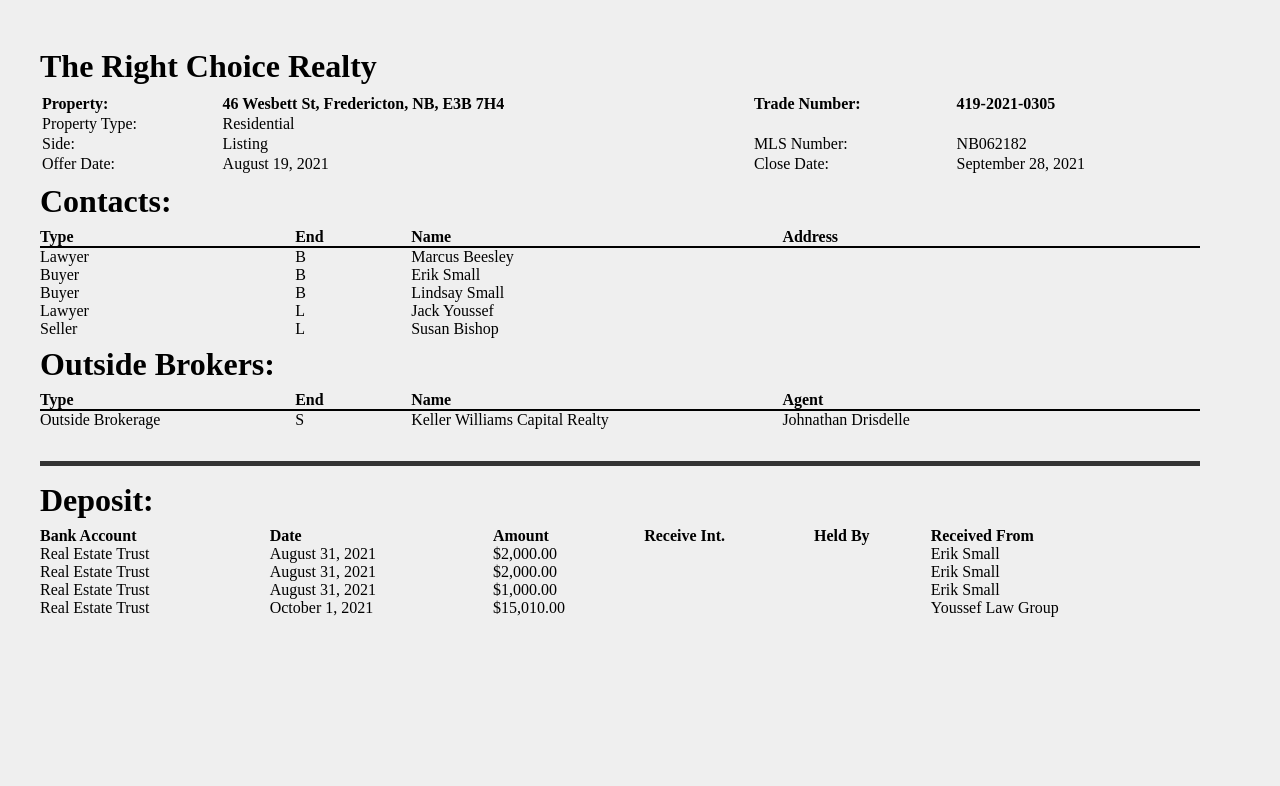
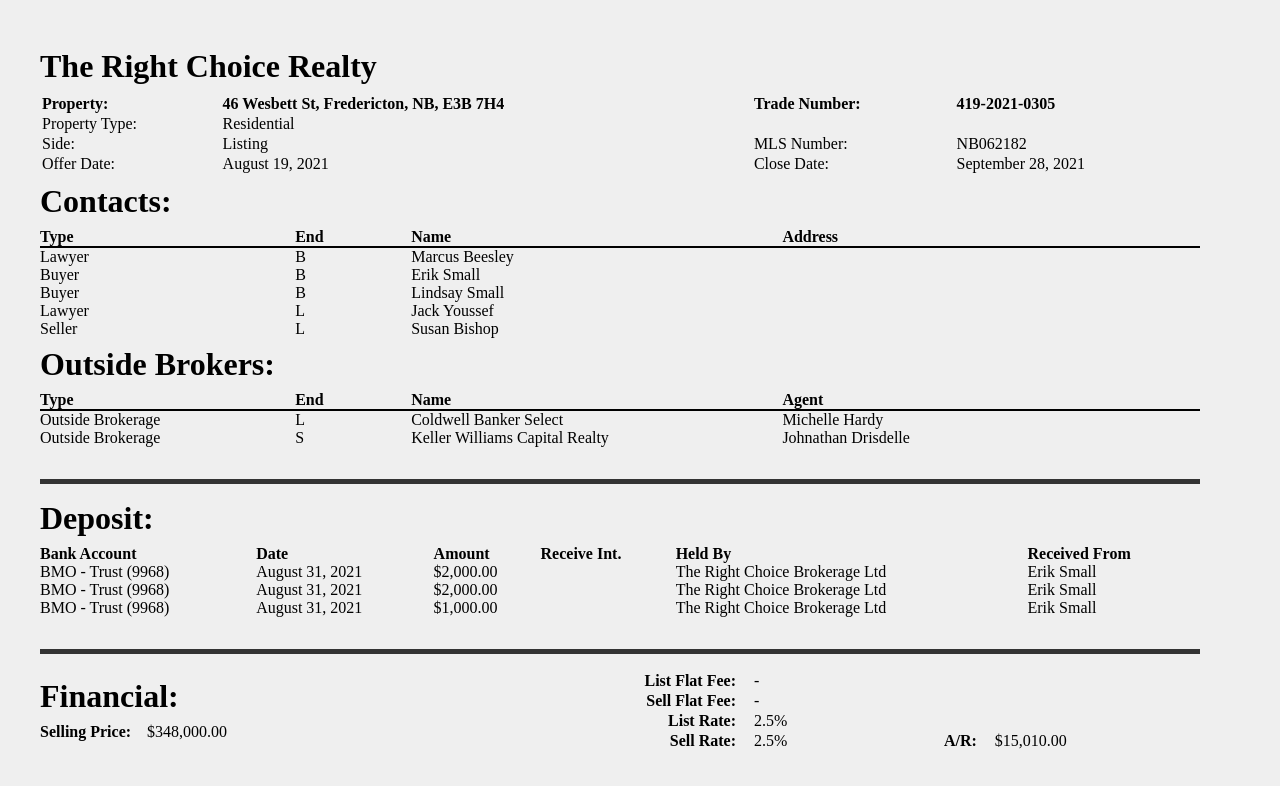
Before and after one commit to chrisbeatty00/right-choice-report-next, a Next.js app: page /deal/1 in a window 1280 px wide. Shown: the top 786 px of the page. Built offline with nearby package versions, Linux system fonts and the light colour scheme.

Commit message:
WIP Financials section

```diff
--- a/src/components/Deposit.tsx
+++ b/src/components/Deposit.tsx
@@ -1,5 +1,7 @@
 import styles from "@right-choice/styles/Deposit.module.css";
-import type { Transaction } from "../types";
+import type { TransactionData } from "../types";
+
+const TRUST_ACCOUNT_ID = 916;
 
 const formatDate = (date: string) =>
   new Date(date).toLocaleDateString("en-CA", { dateStyle: "long" });
@@ -8,15 +10,17 @@
   style: "currency",
   currency: "USD",
 });
-const thing = currencyFormatter.resolvedOptions().maximumFractionDigits;
 
 const formatCurrency = (amount: string) =>
   currencyFormatter.format(parseInt(amount, 10));
 
-function Deposit({ transactions = [] }: { transactions: Transaction[] }) {
-  console.log(
-    transactions.map((t) => [t.attributes.type, t.attributes.contactName])
-  );
+function Deposit({ transactionData }: { transactionData: TransactionData }) {
+  const trustAccountMapping = transactionData.included.find((included) => {
+    return (
+      included.type === "bankAccountMapping" &&
+      included.id === TRUST_ACCOUNT_ID.toString()
+    );
+  });
 
   return (
     <>
@@ -31,18 +35,20 @@
             <th>Held By</th>
             <th>Received From</th>
           </tr>
-          {transactions
+          {transactionData.data
             .filter(
               (transaction) =>
-                transaction.attributes.type === "TrustDepositTransaction"
+                transaction.attributes.type === "TrustDepositTransaction" &&
+                transaction.relationships.bankAccountMapping.data.id ===
+                  TRUST_ACCOUNT_ID.toString()
             )
             .map((transaction) => (
               <tr key={transaction.id}>
-                <td>Real Estate Trust</td>
+                <td>{trustAccountMapping?.attributes.name}</td>
                 <td>{formatDate(transaction.attributes.createdAt)}</td>
                 <td>{formatCurrency(transaction.attributes.amount)}</td>
-                <td>{}</td>
-                <td>{}</td>
+                <td></td>
+                <td>The Right Choice Brokerage Ltd</td>
                 <td>{transaction.attributes.contactName}</td>
               </tr>
             ))}
--- /dev/null
+++ b/src/components/Financial.tsx
@@ -0,0 +1,104 @@
+import styles from "@right-choice/styles/Financial.module.css";
+import type { FinancialData, TransactionData, Deal } from "../types";
+
+const currencyFormatter = new Intl.NumberFormat("en-US", {
+  style: "currency",
+  currency: "USD",
+});
+
+const formatCurrency = (amount: string | undefined) => {
+  if (!amount) return "-";
+
+  const value = parseInt(amount, 10);
+  return value === 0 ? "-" : currencyFormatter.format(value);
+};
+
+const calculateRates = (
+  listOnTheFirstPercent: string | undefined,
+  sellOnTheFirstPercent: string | undefined
+) => {
+  if (!listOnTheFirstPercent || !sellOnTheFirstPercent) return ["-", "-"];
+
+  const list = parseFloat(listOnTheFirstPercent);
+  const sell = parseFloat(sellOnTheFirstPercent);
+
+  const listRate = `${list - sell}%`;
+  const sellRate = `${sell}%`;
+
+  return [listRate, sellRate];
+};
+
+function Financial({
+  financialData = {},
+  transactionData = [],
+  deal,
+}: {
+  financialData: FinancialData;
+  transactionData: TransactionData;
+  deal: Deal;
+}) {
+  const listFlatFee = formatCurrency(
+    financialData?.data?.attributes?.listingBonusOrFlatFee
+  );
+  const sellFlatFee = formatCurrency(
+    financialData?.data?.attributes.sellBonusOrFlatFee
+  );
+
+  const [listRate, sellRate] = calculateRates(
+    financialData?.data?.attributes.listingOnTheFirstPercent,
+    financialData?.data?.attributes.sellOnTheFirstPercent
+  );
+
+  const accountsReceivableTransaction = transactionData.data.find(
+    (transaction) => {
+      return (
+        transaction.attributes.type === "TrustDepositTransaction" &&
+        transaction.relationships.bankAccountMapping.data.id === "915"
+      );
+    }
+  );
+
+  return (
+    <>
+      <div className={styles.heading}>
+        <div>
+          <h1>Financial:</h1>
+          <span style={{ fontWeight: "bold" }}>Selling Price:</span>
+          <span style={{ paddingLeft: "1em" }}>
+            {formatCurrency(deal.sellPrice)}
+          </span>
+        </div>
+        <div>
+          <table className={styles.feeTable}>
+            <tbody>
+              <tr>
+                <th>List Flat Fee:</th>
+                <td colSpan={3}>{listFlatFee}</td>
+              </tr>
+              <tr>
+                <th>Sell Flat Fee:</th>
+                <td colSpan={3}>{sellFlatFee}</td>
+              </tr>
+              <tr>
+                <th>List Rate:</th>
+                <td colSpan={3}>{listRate}</td>
+              </tr>
+              <tr>
+                <th>Sell Rate:</th>
+                <td>{sellRate}</td>
+                <th>A/R:</th>
+                <td>
+                  {formatCurrency(
+                    accountsReceivableTransaction?.attributes.amount
+                  )}
+                </td>
+              </tr>
+            </tbody>
+          </table>
+        </div>
+      </div>
+    </>
+  );
+}
+
+export default Financial;
--- a/src/components/OutsideBrokers.tsx
+++ b/src/components/OutsideBrokers.tsx
@@ -26,7 +26,6 @@
           </tr>
           {Object.values(contacts)
             .filter((contact) => contact.role === "outside_brokerage")
-            .filter((contact) => contact.side === "sell")
             .map((contact) => (
               <tr key={contact.name}>
                 <td className={styles.capitalize}>{toNoCase(contact.role)}</td>
--- /dev/null
+++ b/src/financials.js
@@ -0,0 +1,59 @@
+module.exports = {
+  data: {
+    id: "158012",
+    type: "dealFinancials",
+    attributes: {
+      depositRemaining: "0.0",
+      depositHeldByUs: "true",
+      depositHeldByName: "The Right Choice Brokerage",
+      excessRemaining: "0.0",
+      payoutRemaining: "0.0",
+      unpaidDeductions: "0.0",
+      depositRequired: "20010.0",
+      depositReceived: "20010.0",
+      releasedTotal: "-0.0",
+      payoutTotal: "19259.62",
+      otherIncomeTotal: "0.0",
+      otherIncomeTax: "0.0",
+      otherIncomeNet: "0.0",
+      commissionTrustBalance: "0.0",
+      trustBalance: "0.0",
+      transferredTotal: "-5000.0",
+      internalPayoutTotal: "6753.37",
+      outsideBrokeragePayoutTotal: "12506.25",
+      expectedTrustDeposit: "5000.0",
+      totalInternalCommission: "7503.75",
+      listingOnTheFirstAmount: "100000.0",
+      listingOnTheFirstPercent: "5.0",
+      listingOnRemainingPercent: "0.0",
+      listingBonusOrFlatFee: "0.0",
+      sellOnTheFirstAmount: "100000.0",
+      sellOnTheFirstPercent: "2.5",
+      sellOnRemainingPercent: "0.0",
+      sellBonusOrFlatFee: "0.0",
+      commissionType: "percent_and_bonus",
+      listTotalNet: "8700.0",
+      listTotalTax: "1305.0",
+      listingTaxOverride: "",
+      listTotalGross: "10005.0",
+      sellTotalNet: "8700.0",
+      sellTotalTax: "1305.0",
+      sellTaxOverride: "",
+      sellTotalGross: "10005.0",
+      totalNet: "17400.0",
+      totalTax: "2610.0",
+      totalGross: "20010.0",
+      listingTotalNet: "17400.0",
+      listingTotalTax: "2610.0",
+      listingTotalGross: "20010.0",
+      listingFirstAmountProduct: "17400.0",
+      listingRemainingGross: "0.0",
+      listingRemainingProduct: "0.0",
+      sellFirstAmountProduct: "8700.0",
+      sellRemainingGross: "0.0",
+      sellRemainingProduct: "0.0",
+      listingCalculatedTax: "2610.0",
+      sellCalculatedTax: "1305.0",
+    },
+  },
+};
--- a/src/pages/deal/[id].tsx
+++ b/src/pages/deal/[id].tsx
@@ -1,14 +1,21 @@
 import Head from "next/head";
 import styles from "@right-choice/styles/Deal.module.css";
-import deal from "../../deal.js";
-import accesses from "../../accesses.js";
-import transactions from "../../transactions.js";
 import Property from "../../components/Property";
 import Contacts from "../../components/Contacts";
-import type { Contact, Deal, Transaction } from "../../types.js";
+import type {
+  Contact,
+  Deal,
+  TransactionData,
+  FinancialData,
+} from "../../types.js";
 import { getContacts } from "../../lib/getAddress.js";
 import OutsideBrokers from "../../components/OutsideBrokers";
 import Deposit from "../../components/Deposit";
+import Financial from "../../components/Financial";
+// data
+import deal from "../../deal.js";
+import transactions from "../../transactions.js";
+import financials from "../../financials.js";
 
 const FULL_DEAL_NUMBER = "419-2021-0305";
 
@@ -27,21 +34,26 @@
   };
 }
 
-export function getTransactions(dealId: string): Transaction[] {
-  const data = transactions.data as unknown;
-  return data as Transaction[];
+function getTransactions(dealId: string): TransactionData {
+  return transactions as unknown as TransactionData;
+}
+
+function getFinancials(dealId: string): FinancialData {
+  return financials as unknown as FinancialData;
 }
 
 export function getStaticProps() {
   const deal = getDeal(FULL_DEAL_NUMBER);
   const contacts = fetchContacts(deal.id);
-  const transactions = getTransactions(deal.id);
+  const transactionData = getTransactions(deal.id);
+  const financialData = getFinancials(deal.id);
 
   return {
     props: {
       deal,
       contacts,
-      transactions,
+      transactionData,
+      financialData,
     },
   };
 }
@@ -49,13 +61,18 @@
 type DealProps = {
   deal: any;
   contacts: Record<string, Contact>;
-  transactions: Transaction[];
+  transactionData: TransactionData;
+  financialData: FinancialData;
 };
 
 export default function DealReport({
   deal,
   contacts = {},
-  transactions = [],
+  transactionData = {
+    data: [],
+    included: [],
+  },
+  financialData = {},
 }: DealProps) {
   if (!deal || !contacts) {
     return <div>nothing</div>;
@@ -73,7 +90,13 @@
           <Contacts contacts={contacts} />
           <OutsideBrokers contacts={contacts} />
           <hr className={styles.separator} />
-          <Deposit transactions={transactions} />
+          <Deposit transactionData={transactionData} />
+          <hr className={styles.separator} />
+          <Financial
+            financialData={financialData}
+            deal={deal}
+            transactionData={transactionData}
+          />
         </div>
       </main>
     </>
--- /dev/null
+++ b/src/styles/Financial.module.css
@@ -0,0 +1,39 @@
+.heading {
+  display: flex;
+}
+
+.heading > div {
+  flex: 1;
+}
+
+.heading .feeTable {
+  width: 100%;
+}
+
+.heading .feeTable th {
+  width: 20%;
+  text-align: right;
+}
+
+.heading .feeTable td {
+  padding-left: 1em;
+}
+
+.heading .feeTable .value {
+  margin-left: 1em;
+}
+
+.table {
+  width: 100%;
+  border-collapse: collapse;
+  border-spacing: 0;
+}
+
+.table th,
+.table td {
+  text-align: left;
+}
+
+.table th {
+  color: black;
+}
--- a/src/transactions.js
+++ b/src/transactions.js
@@ -823,15 +823,38 @@
       },
     },
   ],
+  included: [
+    {
+      id: "916",
+      type: "bankAccountMapping",
+      attributes: {
+        name: "BMO - Trust (9968)",
+      },
+    },
+    {
+      id: "915",
+      type: "bankAccountMapping",
+      attributes: {
+        name: "BMO - Commission (9976)",
+      },
+    },
+    {
+      id: "917",
+      type: "bankAccountMapping",
+      attributes: {
+        name: "BMO - Operating (0045)",
+      },
+    },
+  ],
   meta: {
     count: 11,
   },
   links: {
     first:
-      "https://api.loft47.com/v1/brokerages/310/deals/158012/transactions?page%5Bnumber%5D=1",
-    self: "https://api.loft47.com/v1/brokerages/310/deals/158012/transactions?page%5Bnumber%5D=1",
-    prev: "https://api.loft47.com/v1/brokerages/310/deals/158012/transactions?page%5Bnumber%5D=1",
-    next: "https://api.loft47.com/v1/brokerages/310/deals/158012/transactions?page%5Bnumber%5D=2",
-    last: "https://api.loft47.com/v1/brokerages/310/deals/158012/transactions?page%5Bnumber%5D=2",
+      "https://api.loft47.com/v1/brokerages/310/deals/158012/transactions?include=bank_account_mapping&page%5Bnumber%5D=1",
+    self: "https://api.loft47.com/v1/brokerages/310/deals/158012/transactions?include=bank_account_mapping&page%5Bnumber%5D=1",
+    prev: "https://api.loft47.com/v1/brokerages/310/deals/158012/transactions?include=bank_account_mapping&page%5Bnumber%5D=1",
+    next: "https://api.loft47.com/v1/brokerages/310/deals/158012/transactions?include=bank_account_mapping&page%5Bnumber%5D=2",
+    last: "https://api.loft47.com/v1/brokerages/310/deals/158012/transactions?include=bank_account_mapping&page%5Bnumber%5D=2",
   },
 };
--- /dev/null
+++ b/src/vendor.d.ts
@@ -0,0 +1,4 @@
+declare module "to-no-case" {
+  function toNoCase(string): string;
+  export = toNoCase;
+}
```
Also changed, not shown: src/types.ts (+34 -0 lines), src/components/Deal.tsx (added).
